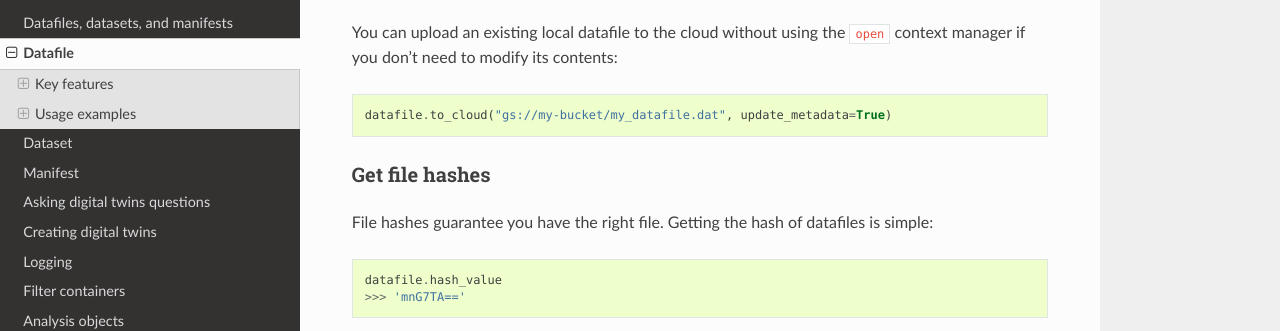
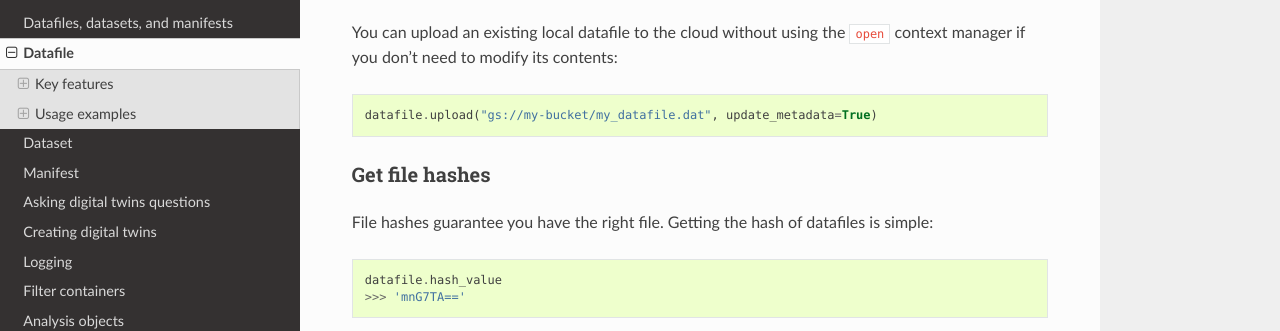
Before and after one commit to octue/octue-sdk-python, a Sphinx documentation site: the page built from docs/source/datafile.rst, in a window 1280 px wide and 900 px high, scrolled down 2049 px. Shown: the part 152-483 px from the top of the window. Built offline with Sphinx 7.4.7 and the Read the Docs theme 2.0.0, drawn with Linux system fonts in a browser that asks for light colours; some of the changed text lies outside the part shown.

Commit message:
DOC: Update upload/download method usages in docs

```diff
--- a/docs/source/cloud_storage.rst
+++ b/docs/source/cloud_storage.rst
@@ -21,7 +21,7 @@
 
 .. code-block:: python
 
-    my_datafile.to_cloud(project_name=<project-name>, bucket_name=<bucket-name>, path_in_bucket=<path/in/bucket>)
+    my_datafile.upload(project_name=<project-name>, bucket_name=<bucket-name>, path_in_bucket=<path/in/bucket>)
     >>> gs://<bucket-name>/<path/in/bucket>
 
     downloaded_datafile = Datafile(path="gs://<bucket-name>/<path/in/bucket>, project_name=<project-name>)
@@ -47,7 +47,7 @@
 
 .. code-block:: python
 
-    my_dataset.to_cloud(project_name=<project-name>, bucket_name=<bucket-name>, output_directory=<output-directory>)
+    my_dataset.upload(project_name=<project-name>, bucket_name=<bucket-name>, output_directory=<output-directory>)
     >>> gs://<bucket-name>/<output-directory>/<my_dataset.name>
 
     downloaded_dataset = Dataset.from_cloud(project_name=<project-name>, bucket_name=<bucket-name>, path_to_dataset_directory=<output-directory>/<my_dataset.name>)
--- a/docs/source/datafile.rst
+++ b/docs/source/datafile.rst
@@ -110,7 +110,7 @@
 
 .. code-block:: python
 
-    datafile.to_cloud("gs://my-bucket/my_datafile.dat", update_metadata=True)
+    datafile.upload("gs://my-bucket/my_datafile.dat", update_metadata=True)
 
 
 Get file hashes
@@ -232,7 +232,7 @@
     datafile.tags = {"manufacturer": "Vestas", "output": "1MW"}
     datafile.labels = {"new"}
 
-    datafile.to_cloud(update_metadata=True)  # Or, datafile.update_metadata()
+    datafile.upload(update_metadata=True)  # Or, datafile.update_metadata()
 
 
 Example C
@@ -277,7 +277,7 @@
     with Datafile(path="path/to/local/file.dat", tags=tags, labels=labels, mode="w") as (datafile, f):
         f.write("This is some cleaned data.")
 
-    datafile.to_cloud("gs://my-bucket/path/to/data.dat")
+    datafile.upload("gs://my-bucket/path/to/data.dat")
 
 
 For existing data in an existing local file:
@@ -291,4 +291,4 @@
     labels = {"Vestas"}
 
     datafile = Datafile(path="path/to/local/file.dat", tags=tags, labels=labels)
-    datafile.to_cloud("gs://my-bucket/path/to/data.dat")
+    datafile.upload("gs://my-bucket/path/to/data.dat")
--- a/docs/source/dataset.rst
+++ b/docs/source/dataset.rst
@@ -26,7 +26,7 @@
 
 .. code-block:: python
 
-    dataset.to_cloud("gs://my-bucket/path/to/upload")
+    dataset.upload("gs://my-bucket/path/to/upload")
 
 
 Download a dataset
```
Also changed, not shown: other parts of docs/source/dataset.rst (+1 -1 lines), docs/source/child_services.rst (+4 -4 lines).
